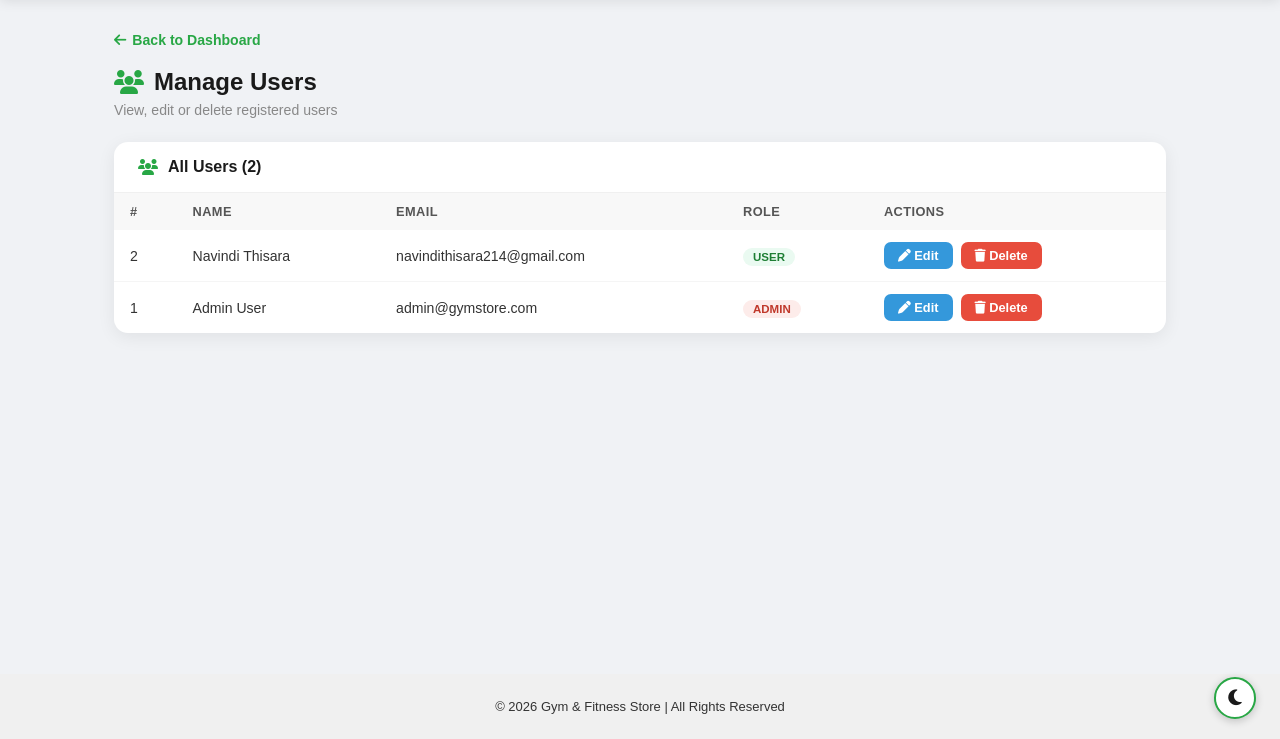
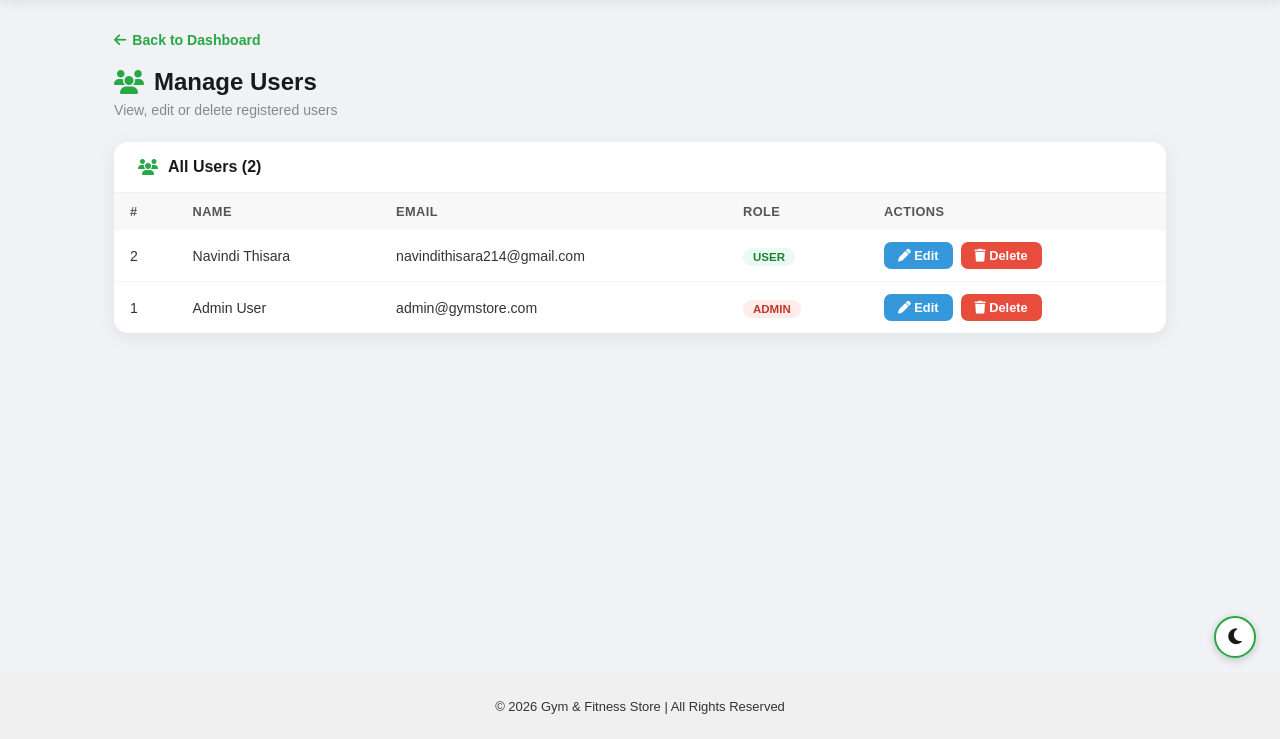
Before and after one commit to Navindi-Thisara/gym-fitness-store, a PHP site: page /admin/users.php in a window 1280 px wide. Shown: the part 61-800 px from the top of the page. Run offline with PHP 8.4, Linux system fonts and the light colour scheme; a user stored in the database is signed in; data comes from the database, SQL or seed files in the repository.

Commit message:
Updated dashboard, orders, and users modules

```diff
--- a/admin/dashboard.php
+++ b/admin/dashboard.php
@@ -111,8 +111,8 @@ body.dark-mode .prod-icon{background:linear-gradient(135deg,#1a2e1a,#1e2e1e);}
 .section-divider{border:none;border-top:2px solid #e8e8e8;margin:8px 0 28px;}
 body.dark-mode .section-divider{border-color:#2a2a2a;}
 
-/* ── Mode toggle — bottom-right of page-outer, same as login page ── */
-.mode-toggle-container{position:fixed;bottom:16px;right:24px;z-index:10;}
+/* ── Mode toggle — fixed bottom-right, visible while scrolling (like home.php) ── */
+.mode-toggle-container{position:fixed;bottom:80px;right:24px;z-index:999;}
 #mode-toggle{
     font-size:18px;width:42px;height:42px;
     border-radius:50%;border:2px solid #28a745;
--- a/admin/orders.php
+++ b/admin/orders.php
@@ -247,7 +247,7 @@ body.dark-mode .alert.success{background:#1a3327;border-color:#2d6a4f;color:#6fc
 body.dark-mode .empty-state i{color:#444;}
 
 /* ── Mode toggle ── */
-.mode-toggle-container{position:absolute;bottom:16px;right:24px;z-index:10;}
+.mode-toggle-container{position:fixed;bottom:80px;right:24px;z-index:999;}
 #mode-toggle{
     font-size:18px;width:42px;height:42px;
     border-radius:50%;border:2px solid #28a745;
--- a/admin/users.php
+++ b/admin/users.php
@@ -10,6 +10,7 @@ $users = $conn->query("SELECT * FROM users ORDER BY id DESC");
 <link rel="stylesheet" href="https://cdnjs.cloudflare.com/ajax/libs/font-awesome/6.5.1/css/all.min.css">
 <style>
 *,*::before,*::after{box-sizing:border-box;}body{margin:0;min-height:100vh;display:flex;flex-direction:column;font-family:'Arial',sans-serif;transition:background 0.3s,color 0.3s;}body.light-mode{background:#f0f2f5;color:#222;}body.dark-mode{background:#121212;color:#eee;}
+.page-outer{flex:1;position:relative;display:flex;flex-direction:column;}
 .admin-wrap{flex:1;max-width:1100px;margin:0 auto;width:100%;padding:32px 24px 60px;}
 .page-title{font-size:1.5rem;font-weight:700;margin:0 0 6px;color:#1a1a1a;display:flex;align-items:center;gap:10px;}body.dark-mode .page-title{color:#f0f0f0;}.page-title i{color:#28a745;}.page-sub{color:#888;font-size:0.88rem;margin:0 0 24px;}
 .back-link{display:inline-flex;align-items:center;gap:6px;color:#28a745;text-decoration:none;font-size:0.88rem;font-weight:600;margin-bottom:20px;}.back-link:hover{text-decoration:underline;}
@@ -26,11 +27,12 @@ body.dark-mode .role-badge.admin{background:#3b1f1f;color:#f5a5a5;}body.dark-mod
 .btn-edit:hover{background:#2980b9;}
 .btn-delete{padding:6px 14px;background:#e74c3c;color:#fff;border-radius:7px;text-decoration:none;font-size:0.8rem;font-weight:600;transition:background 0.2s;}
 .btn-delete:hover{background:#c0392b;}
-.mode-toggle-container{position:absolute;bottom:20px;right:24px;z-index:999;}#mode-toggle{font-size:18px;width:42px;height:42px;border-radius:50%;border:2px solid #28a745;background:#fff;color:#1a1a1a;cursor:pointer;display:flex;align-items:center;justify-content:center;transition:background 0.3s,color 0.3s,border-color 0.3s;box-shadow:0 2px 8px rgba(0,0,0,0.2);}#mode-toggle:hover{background:#28a745;color:#fff;}body.dark-mode #mode-toggle{background:#1a1a1a;color:#28a745;border-color:#28a745;}body.dark-mode #mode-toggle:hover{background:#28a745;color:#1a1a1a;}
+.mode-toggle-container{position:absolute;bottom:16px;right:24px;z-index:10;}#mode-toggle{font-size:18px;width:42px;height:42px;border-radius:50%;border:2px solid #28a745;background:#fff;color:#1a1a1a;cursor:pointer;display:flex;align-items:center;justify-content:center;transition:background 0.3s,color 0.3s,border-color 0.3s;box-shadow:0 2px 8px rgba(0,0,0,0.2);}#mode-toggle:hover{background:#28a745;color:#fff;}body.dark-mode #mode-toggle{background:#1a1a1a;color:#28a745;border-color:#28a745;}body.dark-mode #mode-toggle:hover{background:#28a745;color:#1a1a1a;}
 .main-footer{text-align:center;padding:12px 10px;font-size:13px;flex-shrink:0;transition:background 0.3s,color 0.3s;}body.light-mode .main-footer{background:#f0f0f0;color:#555;}body.dark-mode .main-footer{background:#1a1a1a;color:#aaa;}
 </style></head><body class="light-mode">
 <script>(function(){if(localStorage.getItem('mode')==='dark'){document.body.classList.remove('light-mode');document.body.classList.add('dark-mode');}})();</script>
 <?php include("../includes/header.php"); ?>
+<div class="page-outer">
 <div class="admin-wrap">
     <a href="dashboard.php" class="back-link"><i class="fa-solid fa-arrow-left"></i> Back to Dashboard</a>
     <h2 class="page-title"><i class="fa-solid fa-users"></i> Manage Users</h2>
@@ -57,6 +59,7 @@ body.dark-mode .role-badge.admin{background:#3b1f1f;color:#f5a5a5;}body.dark-mod
     </div>
 </div>
 <div class="mode-toggle-container"><button id="mode-toggle"><i class="fa-solid fa-moon"></i></button></div>
+</div><!-- end page-outer -->
 <?php include("../includes/footer.php"); ?>
 <script>(function(){var b=document.getElementById('mode-toggle'),i=b.querySelector('i');if(document.body.classList.contains('dark-mode')){i.classList.remove('fa-moon');i.classList.add('fa-sun');}b.addEventListener('click',function(){var d=document.body.classList.contains('dark-mode');if(d){document.body.classList.remove('dark-mode');document.body.classList.add('light-mode');i.classList.remove('fa-sun');i.classList.add('fa-moon');localStorage.setItem('mode','light');}else{document.body.classList.remove('light-mode');document.body.classList.add('dark-mode');i.classList.remove('fa-moon');i.classList.add('fa-sun');localStorage.setItem('mode','dark');}});})();</script>
 </body></html>
```
